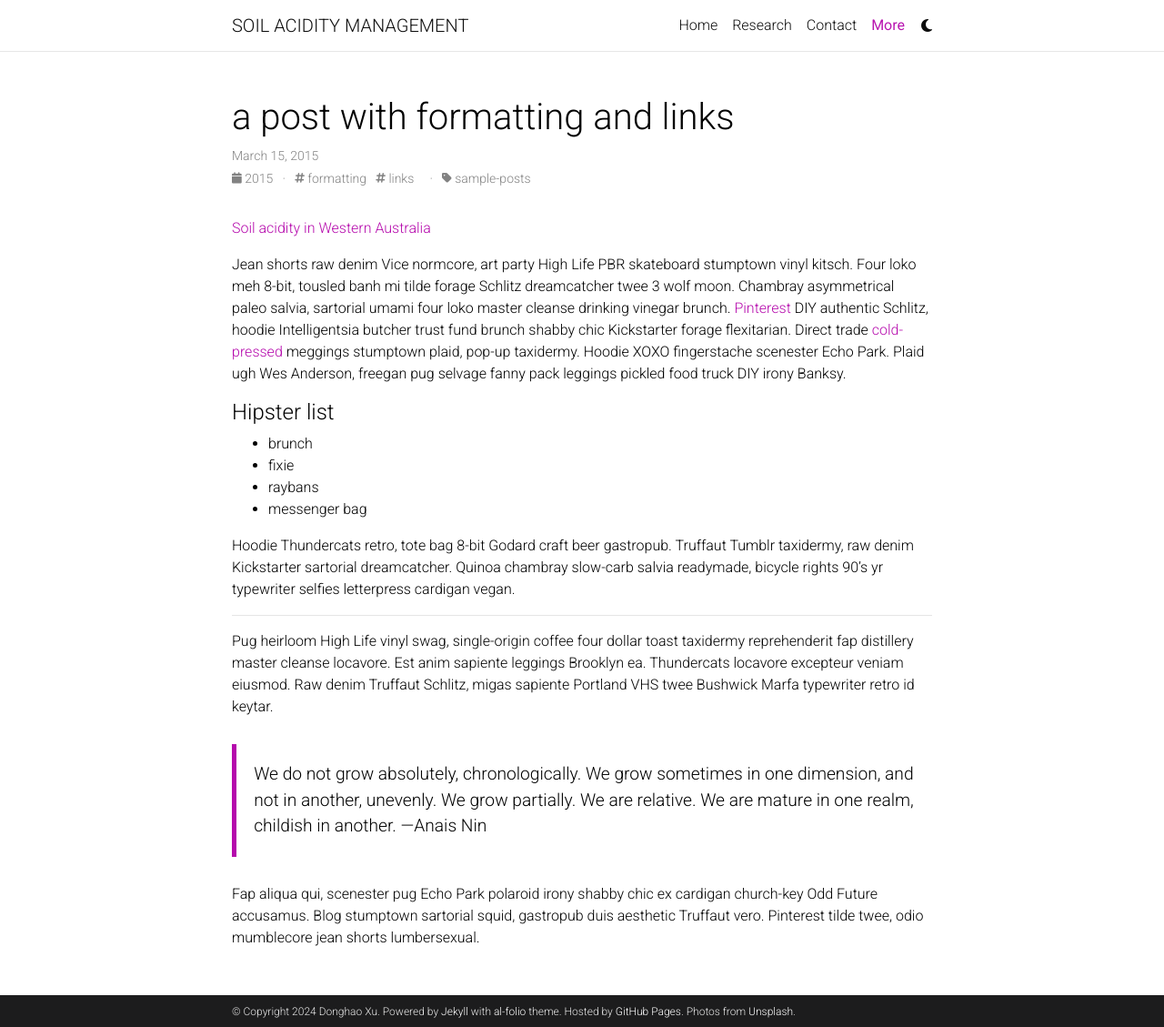
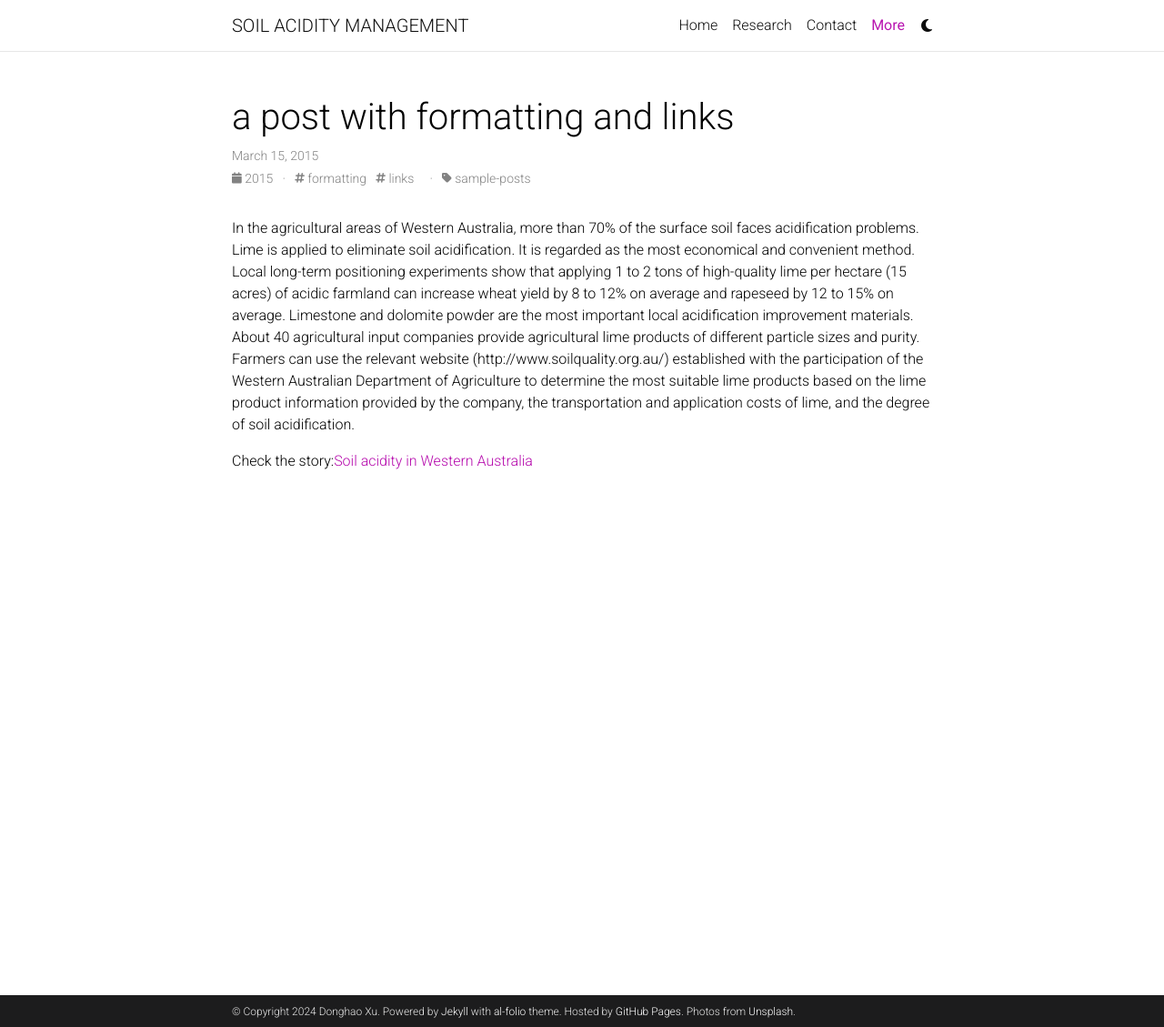
Before and after one commit to xu624/manage_soil_acidity.github.io, a Jekyll site: the page built from _posts/2015-03-15-formatting-and-links.md, in a window 1280 px wide and 1129 px high. Shown: the whole window at 91% size. Built offline with Jekyll 4.4.1, drawn with Linux system fonts in a browser that asks for light colours; comment, search, counter and statistics services are not loaded; a style sheet for code colours, icons or effects is not loaded.

```diff
--- a/_config.yml
+++ b/_config.yml
@@ -19,7 +19,7 @@
 icon: ⚛️  # the emoji used as the favicon (alternatively, provide image name in /assets/img/)
 
 url: https://manage_soil_acidity.github.io # the base hostname & protocol for your site
-baseurl:  # the subpath of your site, e.g. /blog/
+baseurl: # the subpath of your site, e.g. /blog/
 last_updated: false # set to true if you want to display last updated in the footer
 impressum_path:  # set to path to include impressum link in the footer, use the same path as permalink in a page, helps to conform with EU GDPR
 
@@ -154,9 +154,9 @@
 # External sources.
 # If you have blog posts published on medium.com or other external sources,
 # you can display them in your blog by adding a link to the RSS feed.
-# external_sources:
-#   - name: medium.com
-#     rss_url: https://medium.com/@al-folio/feed
+external_sources:
+  - name: medium.com
+    rss_url: https://medium.com/@al-folio/feed
 
 # -----------------------------------------------------------------------------
 # Collections
--- a/_posts/2015-03-15-formatting-and-links.md
+++ b/_posts/2015-03-15-formatting-and-links.md
@@ -7,28 +7,6 @@
 categories: sample-posts
 ---
 
-[Soil acidity in Western Australia](https://www.agric.wa.gov.au/soil-acidity/soil-acidity-western-australia?nopaging=1)
+In the agricultural areas of Western Australia, more than 70% of the surface soil faces acidification problems. Lime is applied to eliminate soil acidification. It is regarded as the most economical and convenient method. Local long-term positioning experiments show that applying 1 to 2 tons of high-quality lime per hectare (15 acres) of acidic farmland can increase wheat yield by 8 to 12% on average and rapeseed by 12 to 15% on average. Limestone and dolomite powder are the most important local acidification improvement materials. About 40 agricultural input companies provide agricultural lime products of different particle sizes and purity. Farmers can use the relevant website (http://www.soilquality.org.au/) established with the participation of the Western Australian Department of Agriculture to determine the most suitable lime products based on the lime product information provided by the company, the transportation and application costs of lime, and the degree of soil acidification.
 
-Jean shorts raw denim Vice normcore, art party High Life PBR skateboard stumptown vinyl kitsch. Four loko meh 8-bit, tousled banh mi tilde forage Schlitz dreamcatcher twee 3 wolf moon. Chambray asymmetrical paleo salvia, sartorial umami four loko master cleanse drinking vinegar brunch. [Pinterest](https://www.pinterest.com) DIY authentic Schlitz, hoodie Intelligentsia butcher trust fund brunch shabby chic Kickstarter forage flexitarian. Direct trade <a href="https://en.wikipedia.org/wiki/Cold-pressed_juice">cold-pressed</a> meggings stumptown plaid, pop-up taxidermy. Hoodie XOXO fingerstache scenester Echo Park. Plaid ugh Wes Anderson, freegan pug selvage fanny pack leggings pickled food truck DIY irony Banksy.
-
-#### Hipster list
-
-<ul>
-    <li>brunch</li>
-    <li>fixie</li>
-    <li>raybans</li>
-    <li>messenger bag</li>
-</ul>
-
-Hoodie Thundercats retro, tote bag 8-bit Godard craft beer gastropub. Truffaut Tumblr taxidermy, raw denim Kickstarter sartorial dreamcatcher. Quinoa chambray slow-carb salvia readymade, bicycle rights 90's yr typewriter selfies letterpress cardigan vegan.
-
-<hr>
-
-Pug heirloom High Life vinyl swag, single-origin coffee four dollar toast taxidermy reprehenderit fap distillery master cleanse locavore. Est anim sapiente leggings Brooklyn ea. Thundercats locavore excepteur veniam eiusmod. Raw denim Truffaut Schlitz, migas sapiente Portland VHS twee Bushwick Marfa typewriter retro id keytar.
-
-<blockquote>
-    We do not grow absolutely, chronologically. We grow sometimes in one dimension, and not in another, unevenly. We grow partially. We are relative. We are mature in one realm, childish in another.
-    —Anais Nin
-</blockquote>
-
-Fap aliqua qui, scenester pug Echo Park polaroid irony shabby chic ex cardigan church-key Odd Future accusamus. Blog stumptown sartorial squid, gastropub duis aesthetic Truffaut vero. Pinterest tilde twee, odio mumblecore jean shorts lumbersexual.
+Check the story:[Soil acidity in Western Australia](https://www.agric.wa.gov.au/soil-acidity/soil-acidity-western-australia?nopaging=1)
```
Also changed, not shown: 1 other file.
